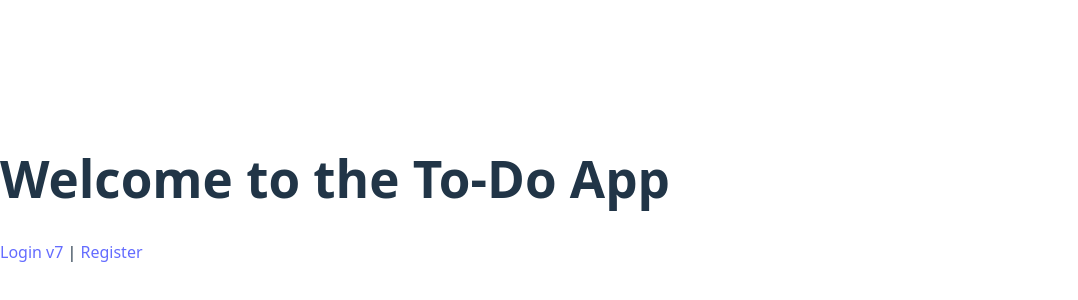
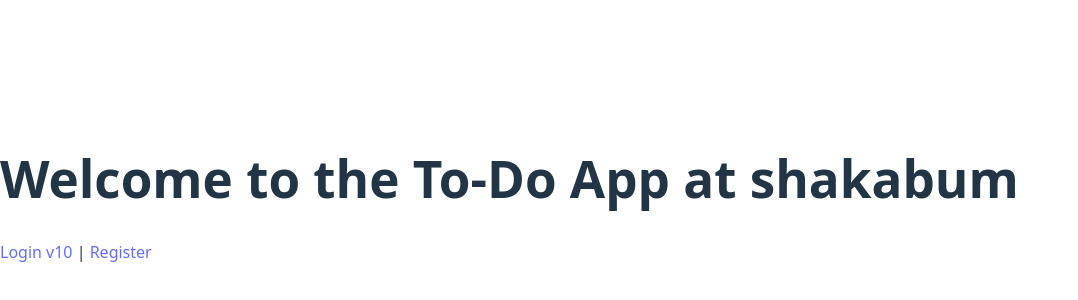
Before and after one commit to virajjayarathna/todo_app_fonrtend, a React (Vite) app: page / in a window 1280 px wide. Shown: the part 202-502 px from the top of the page, without its empty margins (0-1078 px from the left). Built offline with nearby package versions, Linux system fonts and the light colour scheme.

Commit message:
test github actions pipeline for dev deployment v1

```diff
--- a/src/pages/Home.jsx
+++ b/src/pages/Home.jsx
@@ -1,8 +1,8 @@
 const Home = () => {
     return (
       <div>
-        <h1>Welcome to the To-Do App</h1>
-        <p><a href="/login">Login v7</a> | <a href="/register">Register</a></p>
+        <h1>Welcome to the To-Do App at shakabum</h1>
+        <p><a href="/login">Login v10</a> | <a href="/register">Register</a></p>
       </div>
     );
   };
```
